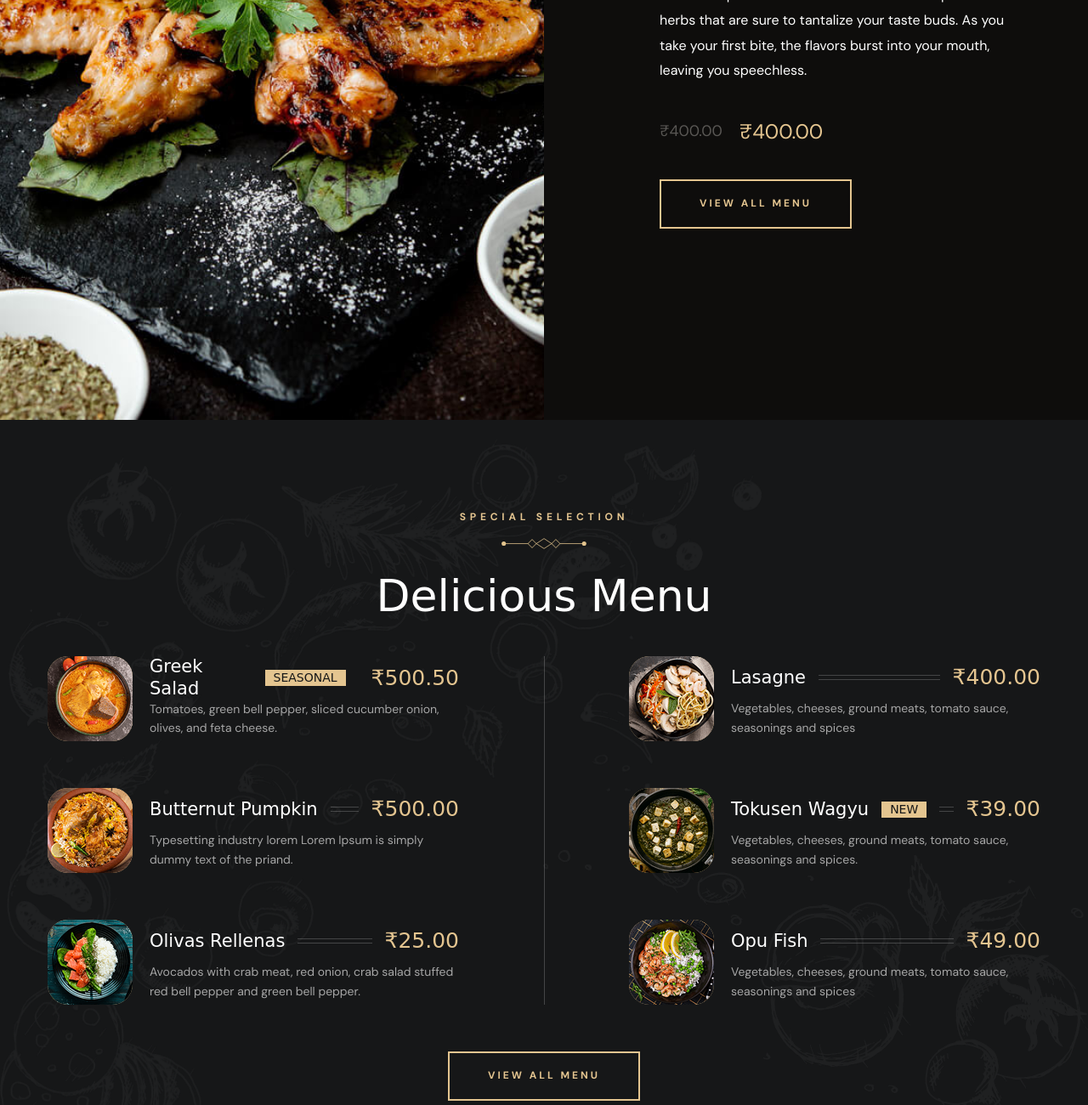
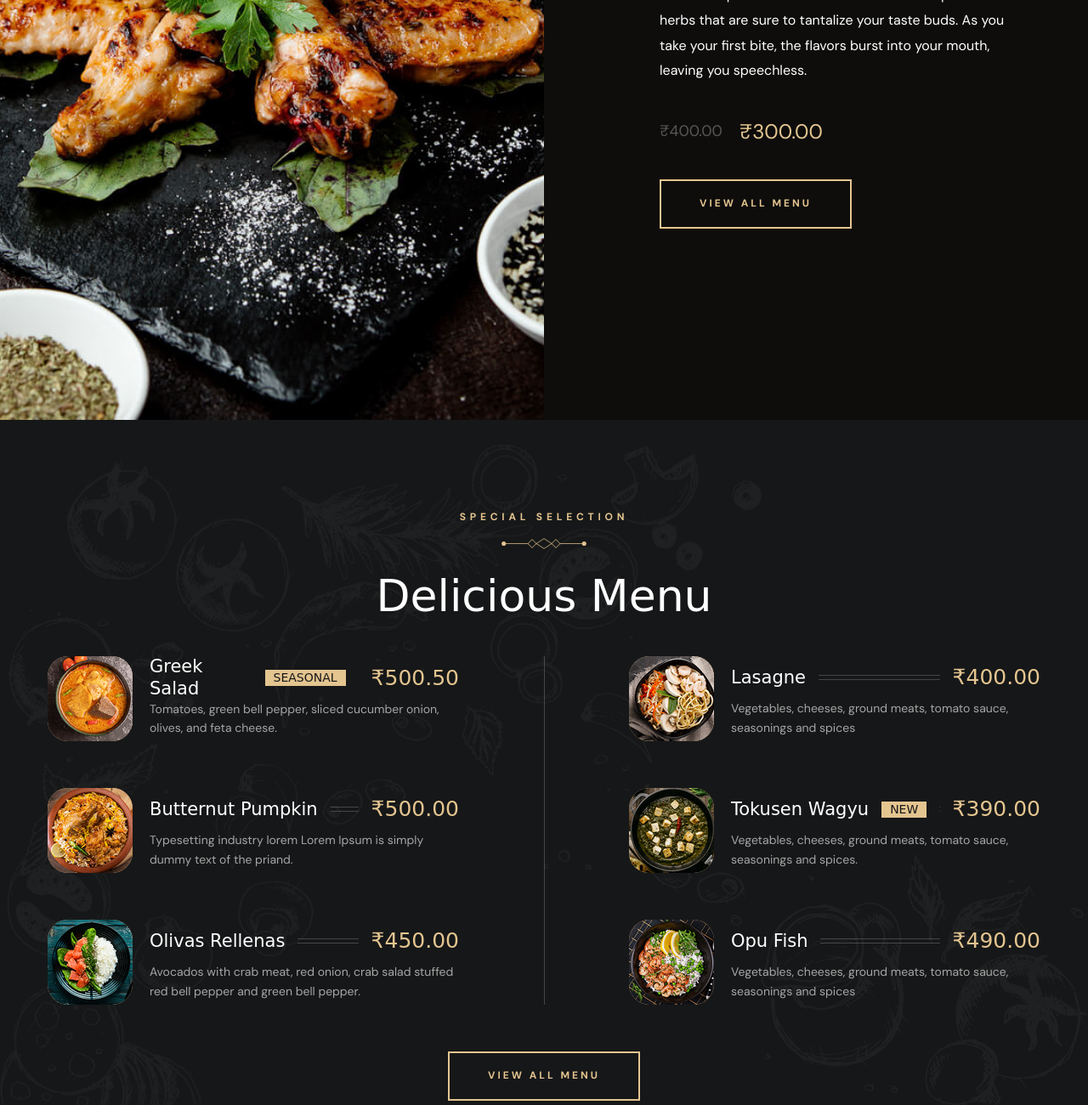
Before and after one commit to NishanthDR/Recipefinder, a plain HTML site: page index.html in a window 1280 px wide. Shown: the part 3400-4700 px from the top of the page at 85% size. Drawn offline with nearby package versions, Linux system fonts and the light colour scheme; a web font is replaced by a local one.

Commit message:
Update index.html

```diff
--- a/index.html
+++ b/index.html
@@ -507,7 +507,7 @@
             <div class="wrapper">
               <del class="del body-3">₹400.00</del>
 
-              <span class="span body-1">₹400.00</span>
+              <span class="span body-1">₹300.00</span>
             </div>
 
             <a href="#" class="btn btn-primary">
@@ -642,7 +642,7 @@
 
                     <span class="badge label-1">New</span>
 
-                    <span class="span title-2">₹39.00</span>
+                    <span class="span title-2">₹390.00</span>
                   </div>
 
                   <p class="card-text label-1">
@@ -669,7 +669,7 @@
                       <a href="#" class="card-title">Olivas Rellenas</a>
                     </h3>
 
-                    <span class="span title-2">₹25.00</span>
+                    <span class="span title-2">₹450.00</span>
                   </div>
 
                   <p class="card-text label-1">
@@ -696,7 +696,7 @@
                       <a href="#" class="card-title">Opu Fish</a>
                     </h3>
 
-                    <span class="span title-2">₹49.00</span>
+                    <span class="span title-2">₹490.00</span>
                   </div>
 
                   <p class="card-text label-1">
```
